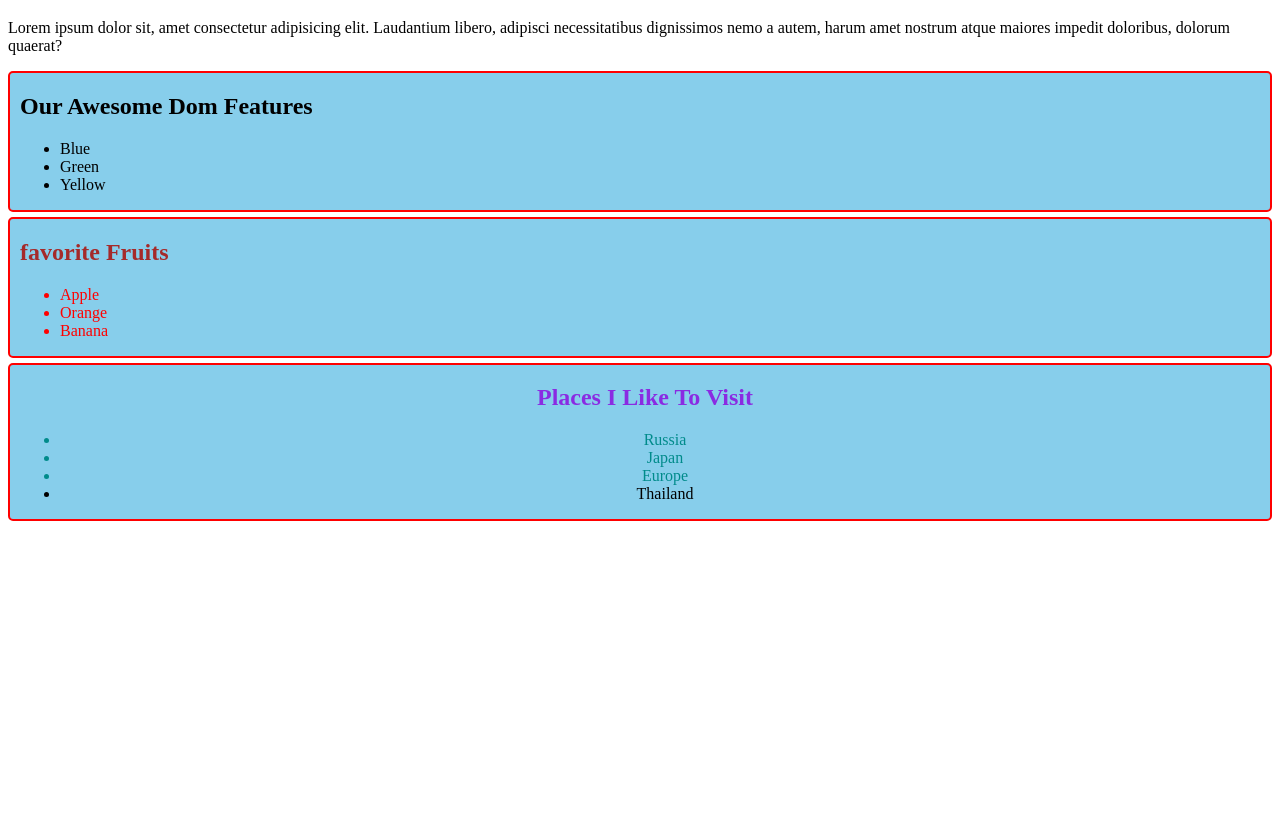
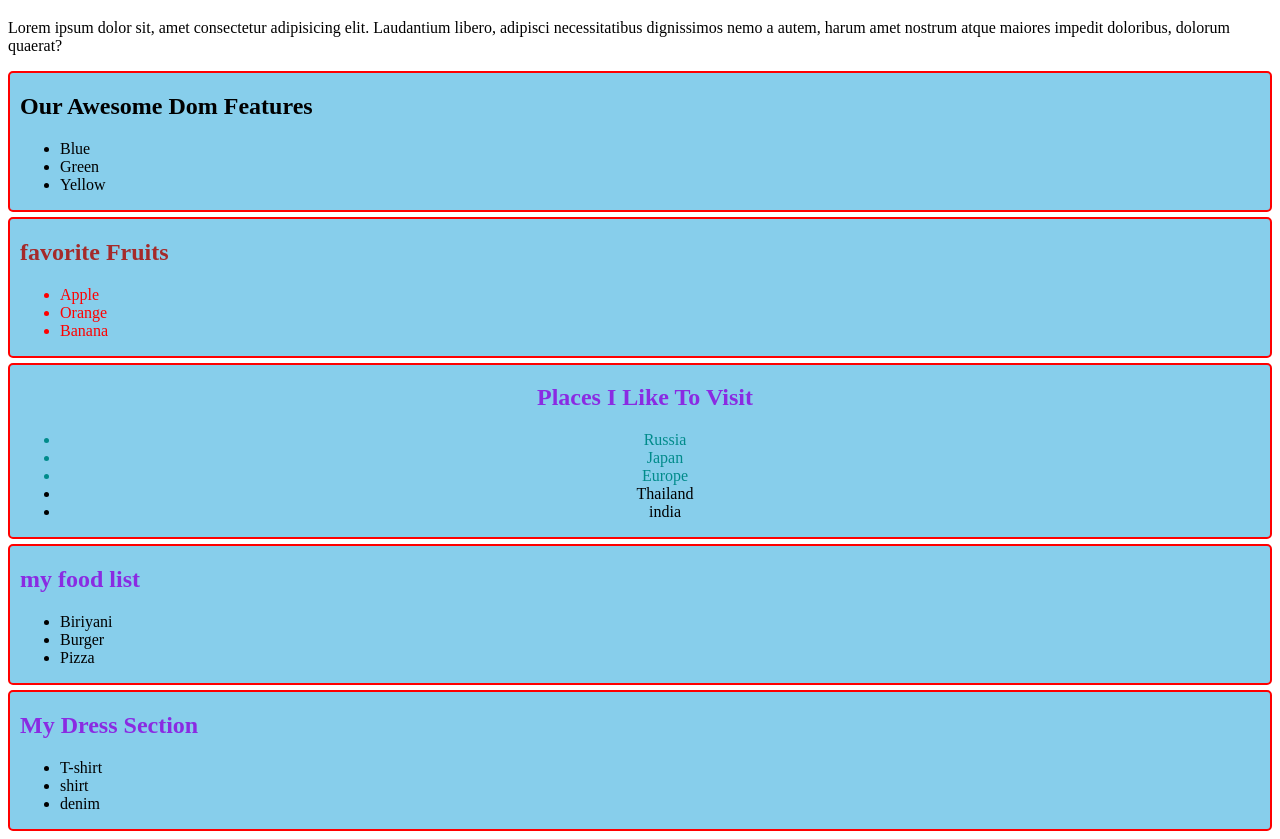
Before and after one commit to Amitkumersarkar/Recap-Dom, a plain HTML site: page index.html in a window 1280 px wide. Shown: the part 61-900 px from the top of the page. Before the commit the page ends 800 px from the top, so only its background shows below. Drawn offline with Linux system fonts and the light colour scheme.

Commit message:
added append child in js dom

```diff
--- a/index.html
+++ b/index.html
@@ -27,7 +27,7 @@
         <p>Lorem ipsum dolor sit, amet consectetur adipisicing elit. Laudantium libero, adipisci necessitatibus
             dignissimos nemo a autem, harum amet nostrum atque maiores impedit doloribus, dolorum quaerat?</p>
     </header>
-    <main>
+    <main id="main-container">
         <section>
             <h2>Our Awesome Dom Features</h2>
             <ul>
@@ -46,7 +46,7 @@
         </section>
         <section id="places-container" class="large-text">
             <h1 id="places-name">Places I Like To Visit</h1>
-            <ul>
+            <ul id="places-list">
                 <li class="important-places">Russia</li>
                 <li class="important-places">Japan</li>
                 <li class="important-places">Europe</li>
@@ -54,6 +54,7 @@
             </ul>
         </section>
     </main>
+    <script src="./js/append.js"></script>
     <script src="./js/dom.js"></script>
     <script>
         const fruitsTitle = document.getElementById('fruits-title');
--- /dev/null
+++ b/js/append.js
@@ -0,0 +1,45 @@
+const placesList = document.getElementById('places-list');
+const li = document.createElement('li');
+li.innerText = 'india';
+placesList.appendChild(li);
+
+const mainContainer = document.getElementById('main-container');
+
+// what to be added
+const section = document.createElement('section');
+const h1 = document.createElement('h1');
+h1.innerText = 'my food list';
+section.appendChild(h1);
+
+const uL = document.createElement('ul');
+const li1 = document.createElement('li');
+li1.innerText = 'Biriyani';
+uL.appendChild(li1);
+
+const li2 = document.createElement('li');
+li2.innerText = 'Burger';
+uL.appendChild(li2);
+
+const li3 = document.createElement('li');
+li3.innerText = 'Pizza';
+uL.appendChild(li3);
+
+section.appendChild(uL);
+
+mainContainer.appendChild(section);
+
+// set innerHtml directly
+const sectionDress = document.createElement('section');
+sectionDress.innerHTML = `
+<h1> My Dress Section </h1>
+<ul>
+
+<li>T-shirt</li>
+<li>shirt</li>
+<li>denim</li>
+
+</ul>
+
+`;
+
+mainContainer.appendChild(sectionDress);
```
